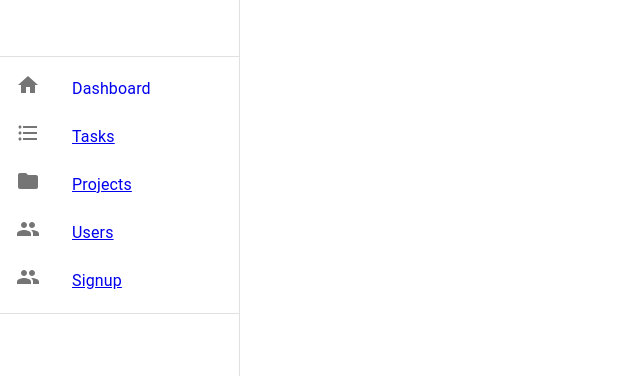
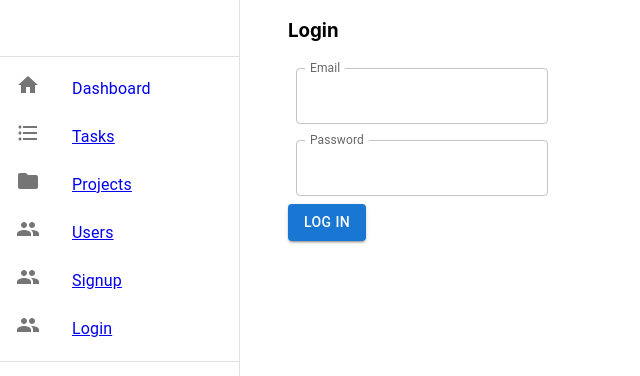
Before and after one commit to WildCodeSchool/2109-wns-remote1-redteam-front, a React (Create React App) app: page /login in a window 1280 px wide. Shown: the top 376 px of the page, without its empty margins (0-640 px from the left). Built offline with nearby package versions, Linux system fonts and the light colour scheme.

Commit message:
feat(authentication): Add cookie management

```diff
--- a/package.json
+++ b/package.json
@@ -17,6 +17,7 @@
     "@types/node": "^12.0.0",
     "@types/react": "^17.0.0",
     "@types/react-dom": "^17.0.0",
+    "axios": "^0.26.1",
     "graphql": "^15.8.0",
     "react": "^17.0.2",
     "react-dom": "^17.0.2",
@@ -66,5 +67,8 @@
       "last 1 firefox version",
       "last 1 safari version"
     ]
+  },
+  "resolutions": {
+    "react-error-overlay": "6.0.9"
   }
 }
--- a/src/App.tsx
+++ b/src/App.tsx
@@ -1,6 +1,6 @@
 import React from "react";
 import { BrowserRouter as Router, Switch, Route } from "react-router-dom";
-import { ApolloClient, InMemoryCache, ApolloProvider } from "@apollo/client";
+import { ApolloClient, InMemoryCache, ApolloProvider, createHttpLink } from "@apollo/client";
 import { ThemeProvider } from "@mui/material/styles";
 import { NotificationProvider } from "./NotificationContext";
 import theme from "./theme/theme";
@@ -15,10 +15,21 @@ import SnackBar from "./components/SnackBar";
 import "./App.css";
 import CreateProject from "./views/CreateProject";
 import UpdateProject from "./views/UpdateProject";
+import Signin from "./views/SignIn";
+
+// const client = new ApolloClient({
+//   uri: "http://localhost:4000/graphql",
+//   cache: new InMemoryCache(),
+// });
+
+const link = createHttpLink({
+  uri: 'http://localhost:4000/graphql',
+  credentials: 'include'
+});
 
 const client = new ApolloClient({
-  uri: "http://localhost:4000/graphql",
   cache: new InMemoryCache(),
+  link,
 });
 
 function App(): JSX.Element {
@@ -55,6 +66,9 @@ function App(): JSX.Element {
                 <Route path="/signup">
                   <Signup />
                 </Route>
+                <Route path="/login">
+                  <Signin />
+                </Route>
               </Switch>
             </div>
           </Router>
--- a/src/components/Navbar.tsx
+++ b/src/components/Navbar.tsx
@@ -87,6 +87,16 @@ export default function Navbar(): JSX.Element {
               </Link>
             </ListItemButton>
           </ListItem>
+          <ListItem disablePadding>
+            <ListItemButton>
+              <Link to="/login" style={{display : "flex",width:'100%' }}>
+                <ListItemIcon>
+                  <GroupIcon />
+                </ListItemIcon>
+                <ListItemText primary="Login" />
+              </Link>
+            </ListItemButton>
+          </ListItem>
         </List>
         <Divider />
       </Drawer>
--- a/src/views/SignIn.tsx
+++ b/src/views/SignIn.tsx
@@ -1,23 +1,31 @@
-import React from 'react';
+import React, { useState } from 'react';
+import axios from 'axios';
 // import Box from '@mui/material/Box';
 import Container from '@mui/material/Container';
 import TextField from '../components/inputs/TextField';
 import Button from '../components/Button';
+import { apiUrl } from './../settings';
 
 
 
 function Signin(): JSX.Element {
+  const [email, setEmail] = useState("");
+  const [password, setPassword] = useState("");
 
-  const onChange = (e: React.ChangeEvent<HTMLInputElement>) => {
-    console.log(e.target.value);
-  };
+  const onSubmit = async () => {
+    const response = await axios.post(`${apiUrl}/login`, {
+      email,
+      password
+    }, {withCredentials: true});
+    console.log(response.data);
+  }
 
   return (
       <Container maxWidth="sm">
-        <h3>Signup</h3>
-        <TextField onChange={onChange} name="email" label="Email" type="text"/>
-        <TextField onChange={onChange} name="password" label="Password" type="password" />
-        <Button name="Log in" action={()=>{}} />
+        <h3>Login</h3>
+        <TextField onChange={(e: React.ChangeEvent<HTMLInputElement>) => setEmail(e.target.value)} name="email" label="Email" type="text"/>
+        <TextField onChange={(e: React.ChangeEvent<HTMLInputElement>) => setPassword(e.target.value)} name="password" label="Password" type="password" />
+        <Button name="Log in" action={onSubmit} />
       </Container>
   );
 }
```
Also changed, not shown: 2 other files (tests, documents, lock files or other folders).
